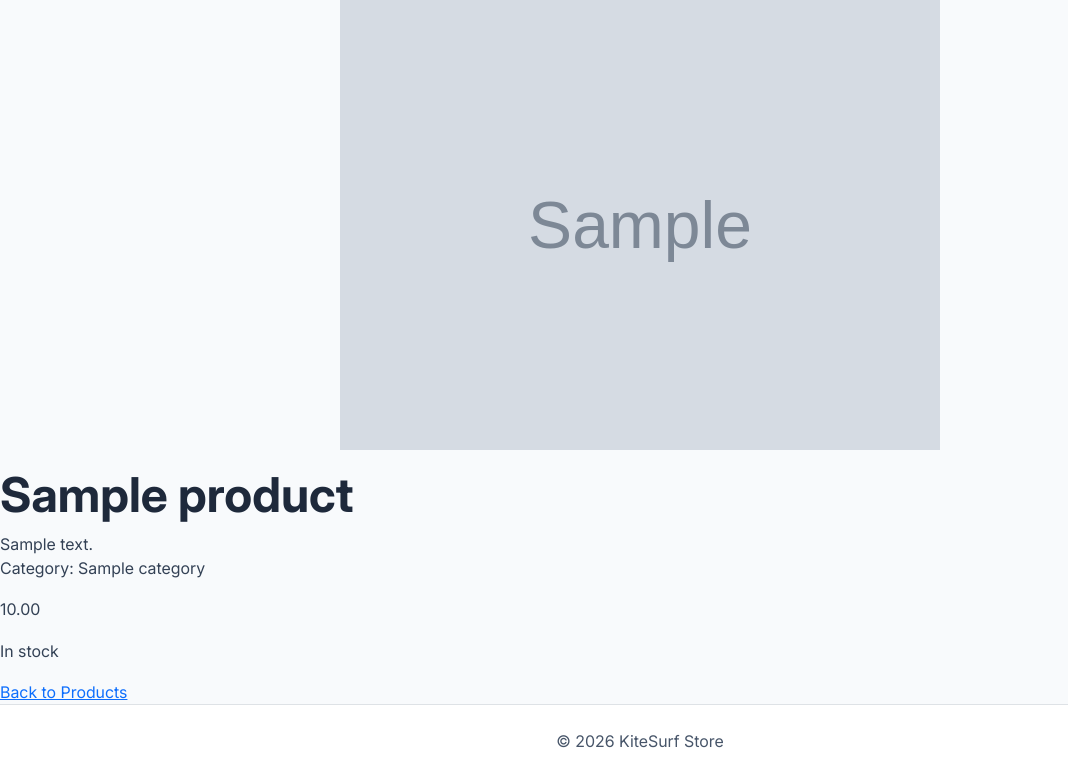
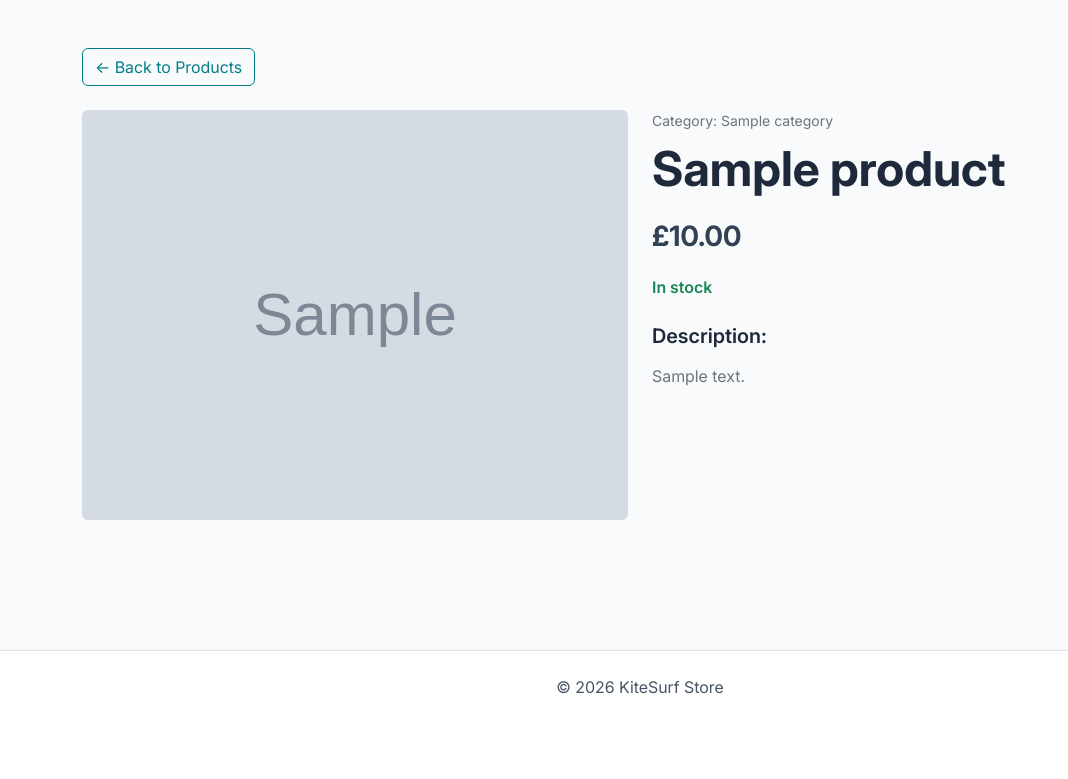
Before and after one commit to ShvetsViktor/kitesurf-store, a Django app: page /products/1/ in a window 1280 px wide. Shown: the part 75-854 px from the top of the page, without its empty margins (0-1068 px from the left). After the commit the page ends 769 px from the top, so only its background shows below. Run offline with Django 5.2, Linux system fonts and the light colour scheme; tables that the repository leaves empty hold one stand-in row (values such as "Sample post"); grey boxes marked "Sample" are stand-in pictures.

Commit message:
feat(products): improve PDP layout and product information styling

```diff
--- a/products/templates/products/product_detail.html
+++ b/products/templates/products/product_detail.html
@@ -2,6 +2,12 @@
 {% load static %}
 
 {% block content %}
+    <div class="container py-5">
+        <a href="{% url 'product_list' %}" class="btn btn-outline-primary mb-4">
+            ← Back to Products
+        </a>
+        <div class="row g-4">
+            <div class="col-lg-6">
                 <div class="product-gallery">
                     {% if product.primary_image %}
                         <div class="product-gallery-main">
@@ -32,14 +38,21 @@
                         </div>
                     {% endif %}
                 </div>
-    <h1>{{ product.name }}</h1>
-    <div>{{ product.description }}</div>
-    <p>Category: {{ product.category.name }}</p>
-    <p>{{ product.price }}</p>
+            </div>
+            <div class="col-lg-6">
+                <div class="product-info">
+                    <p class="text-secondary small mb-2">Category: {{ product.category.name }}</p>
+                    <h1 class="mb-3">{{ product.name }}</h1>
+                    <p class="fs-3 fw-bold mb-3">£{{ product.price }}</p>
                     {% if product.is_available %}
-        <p>In stock</p>
+                        <p class="text-success fw-semibold">In stock</p>
                     {% else %}
-        <p>Out of stock</p>
+                        <p class="text-danger fw-semibold">Out of stock</p>
                     {% endif %}
-    <a href="{% url "product_list" %}">Back to Products</a>
+                    <h2 class="fs-5 fw-semibold mt-4 mb-3">Description:</h2>
+                    <p class="text-secondary">{{ product.description }}</p>
+                </div>
+            </div>
+        </div>
+    </div>
 {% endblock %}
--- a/products/tests.py
+++ b/products/tests.py
@@ -1127,4 +1127,4 @@ class ProductDetailViewTests(TestCase):
                     ))
         url = reverse("product_list")
 
-        self.assertContains(response, f'<a href="{url}">')
+        self.assertContains(response, f'<a href="{url}"')
```
Lines whose indentation alone changed are shown as unchanged.
